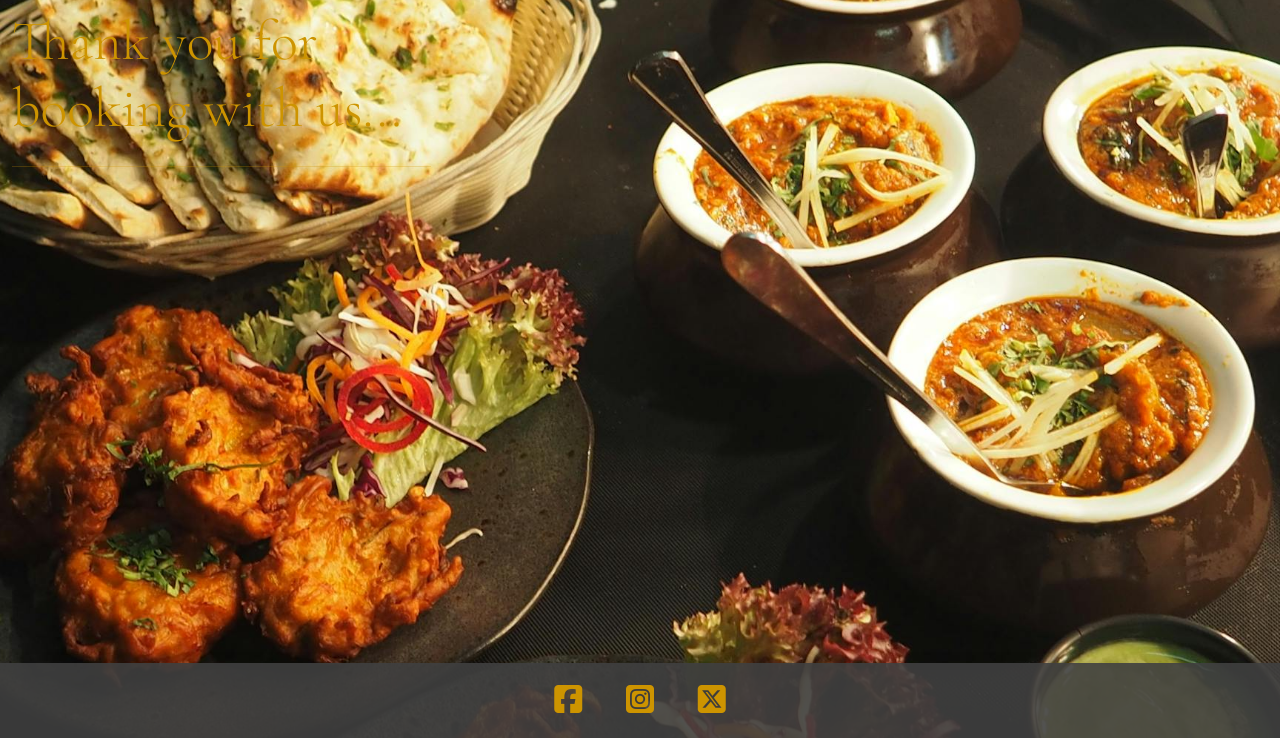
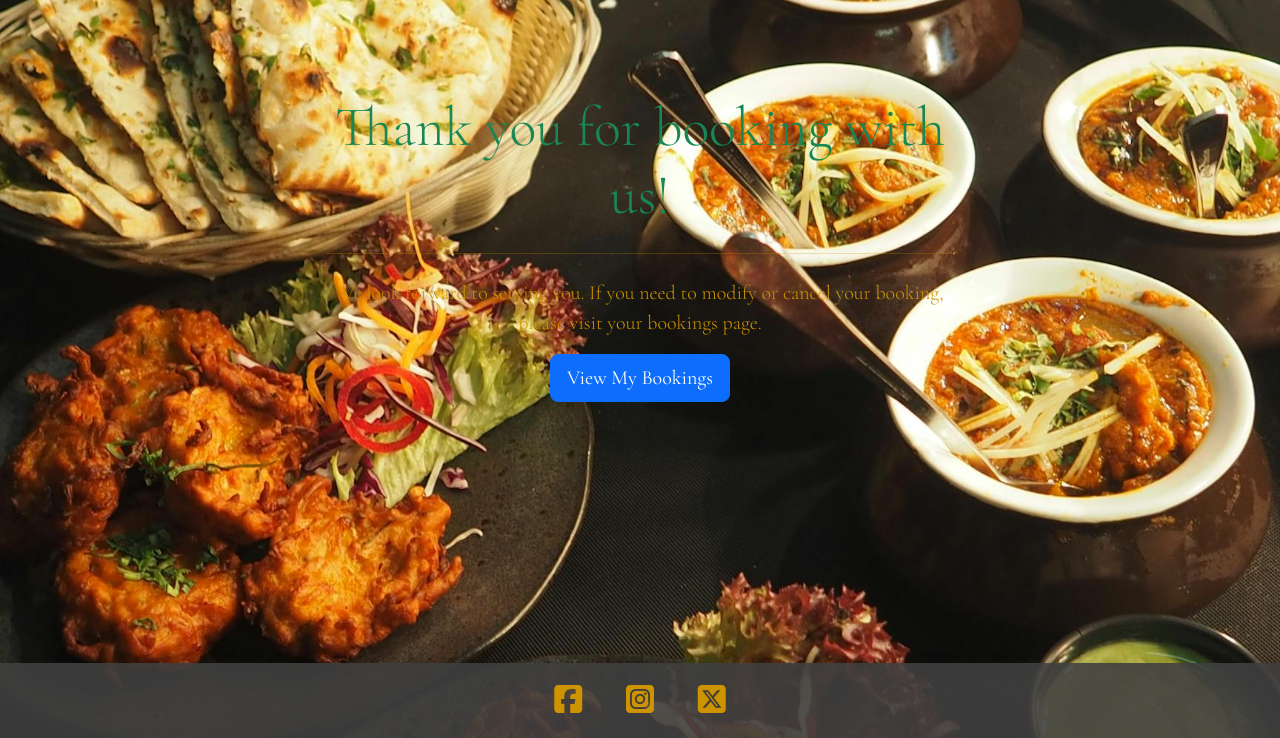
Before and after one commit to manojkumar2kk11/restaurant, a Django app: template dine_smart/templates/successbooking/successbooking.html in a window 1280 px wide. Shown: the part 62-800 px from the top of the page. Run offline with Django 4.2, Linux system fonts and the light colour scheme; the template is opened without the code that fills it, so the values that code supplies are empty; some libraries are stand-ins or nearby versions.

Commit message:
Update sucessfully booking html file to align with common styling standard

```diff
--- a/dine_smart/templates/successbooking/successbooking.html
+++ b/dine_smart/templates/successbooking/successbooking.html
@@ -2,10 +2,14 @@
 
 {% block content %}
 
-<div class="container-fluid">
-    <div class="col-md-4">
-        <h1 class="display-4"> Thank you for booking with us...</h1>
-        <hr class=" my-4">
+<div class="container-fluid d-flex justify-content-center align-items-center" style="min-height: 60vh;">
+    <div class="col-md-6 text-center">
+        <h1 class="display-4 text-success">Thank you for booking with us!</h1>
+        <hr class="my-4">
+        <p class="lead">
+            We look forward to serving you. If you need to modify or cancel your booking, please visit your bookings page.
+        </p>
+        <a class="btn btn-primary btn-lg" href="{% url 'show_bookings' %}" role="button">View My Bookings</a>
     </div>
 </div>
 
```
